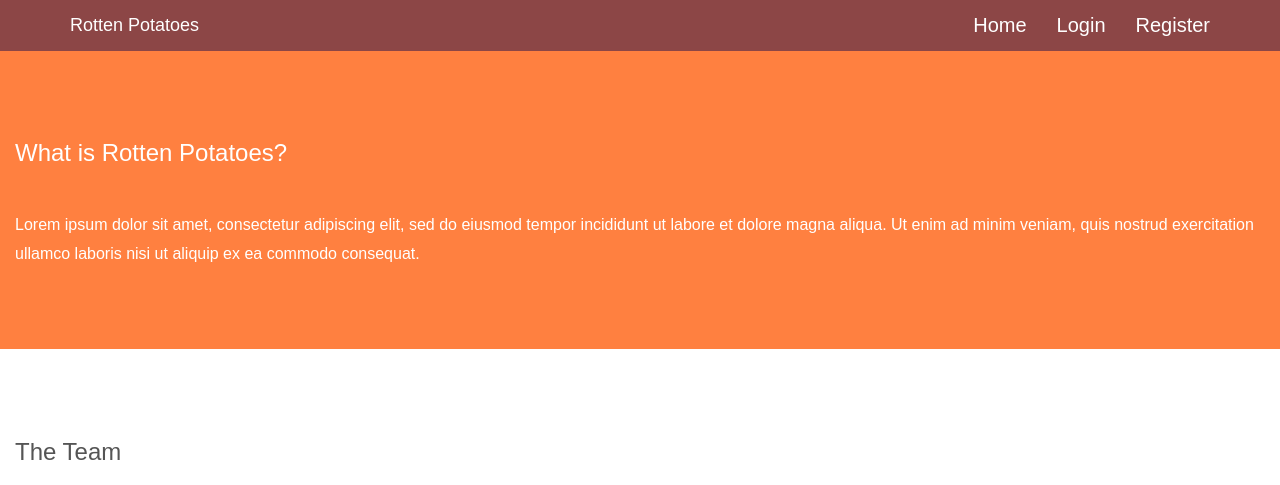
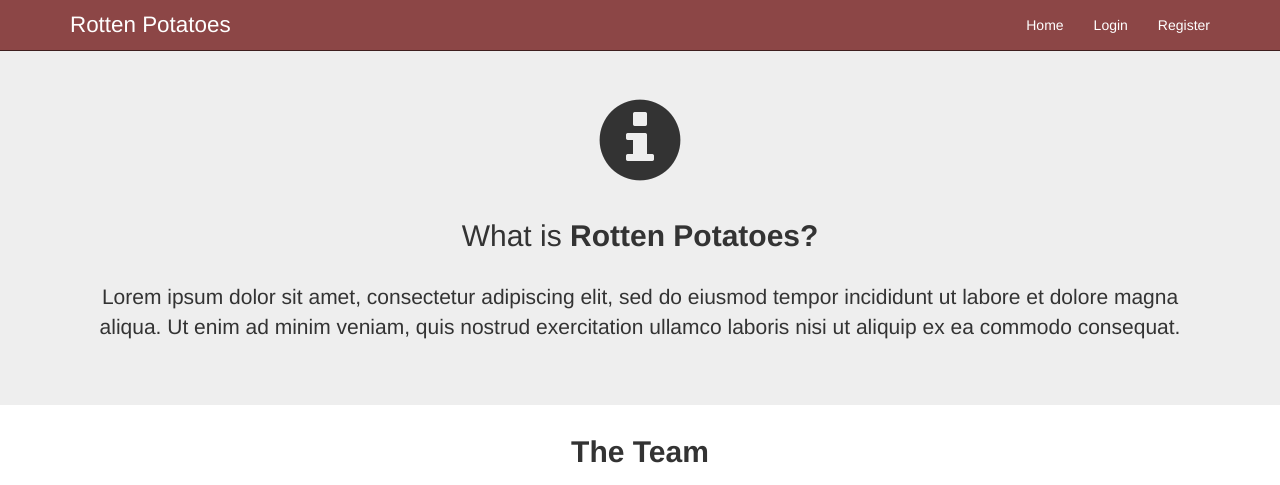
Before and after one commit to RobbieElias/RottenPotatoes, a PHP site: page /about.php in a window 1280 px wide. Shown: the top 485 px of the page. Run offline with PHP 8.4, Linux system fonts and the light colour scheme; data that the repository does not hold is empty; some libraries are stand-ins or nearby versions.

Commit message:
Fixed up the about page

```diff
--- a/Web/about.php
+++ b/Web/about.php
@@ -1,59 +1,58 @@
+<?php
+
+# include the config file
+require "./includes/config.php";
+
+?>
+
 <!DOCTYPE html>
 <html lang="en">
+
 <head>
     <?php include 'includes/meta.php';?>
     <title>About - Rotten Potatoes</title>
-    <link rel="stylesheet" href="http://maxcdn.bootstrapcdn.com/bootstrap/3.3.6/css/bootstrap.min.css">
-    <link href="http://fonts.googleapis.com/css?family=Montserrat" rel="stylesheet" type="test/css">
     <style>
-    body {
-        font: 20px Montserrat, sans-serif;
-        line-height: 1.8;
-        color: #f5f6f7;
+        .team-title {
+            margin: 0 0 20px 0;
+            font-weight: bold;
         }
-    p {font-size: 16px;}
-    .margin {margin-bottom: 45px;}
-    .bg-1 {
-        background-color: #FF8040; /* Mango Orange */
-        color: #ffffff;
+        .team-container img {
+            width: 200px;
+            height: 200px;
+            margin: 0 auto;
         }
-    .bg-2 {
-        background-color: #ffffff; /* White */
-        color: #555555;
-    }
-    .container-fluid {
-        padding-top: 70px;
-        padding-bottom: 70px;
-    }
-
     </style>
 </head>
+
 <body>
 
     <?php include 'includes/header.php';?>
-
-<!-- About Rotten Potatoes -->
-<div class="container-fluid bg-1 text-left">
-  <h3 class="margin">What is Rotten Potatoes?</h3>
-  <p>Lorem ipsum dolor sit amet, consectetur adipiscing elit, sed do eiusmod tempor incididunt ut labore et dolore magna aliqua. Ut enim ad minim veniam, quis nostrud exercitation ullamco laboris nisi ut aliquip ex ea commodo consequat. </p>
+    <div class="jumbotron">
+        <div class="container">
+            <p>
+                <span class="glyphicon glyphicon-info-sign" aria-hidden="true"></span>
+            </p>
+            <h2>What is <strong>Rotten Potatoes?</strong></h2>
+            <p>Lorem ipsum dolor sit amet, consectetur adipiscing elit, sed do eiusmod tempor incididunt ut labore et dolore magna aliqua. Ut enim ad minim veniam, quis nostrud exercitation ullamco laboris nisi ut aliquip ex ea commodo consequat.</p>
+        </div>
     </div>
 
     <!-- About the Members (in a grid) -->
-<div class="container-fluid bg-2 text-left">
-  <h3 class="margin">The Team</h3><br>
+    <div class="container team-container">
+        <h2 class="text-center team-title">The Team</h2>
         <div class="row text-center">
             <div class="col-sm-4">
-	  <img src="images/isaac.jpg" class="img-responsive img-circle margin" style="width:100%" alt="Image">
+                <img src="http://www.incrediblesnaps.com/wp-content/uploads/2013/05/38-Animal-Portrait-Photography-6.jpg" class="img-responsive img-circle" alt="Image">
                 <h4 class="margin">Isaac Shannon</h4>
                 <p>Lorem ipsum dolor sit amet, consectetur adipisicing elit, sed do eiusmod tempor incididunt ut labore et dolore magna aliqua.</p>
             </div>
             <div class="col-sm-4">
-	  <img src="images/robbie.jpg" class="img-responsive img-circle margin" style="width:100%" alt="Image">
+                <img src="http://1aike31wshtt3k0e9u2nxtwz.wpengine.netdna-cdn.com/wp-content/uploads/2011/01/animal-portraits_alex-castro.jpg" class="img-responsive img-circle" alt="Image">
                 <h4 class="margin">Robbie Elias</h4>
                 <p>Lorem ipsum dolor sit amet, consectetur adipisicing elit, sed do eiusmod tempor incididunt ut labore et dolore magna aliqua.</p>
             </div>
             <div class="col-sm-4">
-	  <img src="images/jesse.jpg" class="img-responsive img-circle margin" style="width:100%" alt="Image">
+                <img src="http://webneel.com/daily/sites/default/files/images/daily/05-2013/15-animal-portrait-photography.jpg" class="img-responsive img-circle" alt="Image">
                 <h4 class="margin">Jesse Desjardins</h4>
                 <p>Lorem ipsum dolor sit amet, consectetur adipisicing elit, sed do eiusmod tempor incididunt ut labore et dolore magna aliqua.</p>
             </div>
@@ -64,4 +63,5 @@
     <?php include 'includes/scripts.php';?>
 
 </body>
+
 </html>
--- a/Web/css/style.css
+++ b/Web/css/style.css
@@ -59,7 +59,7 @@ body {
 	text-align: center;
 }
 
-.jumbotron .glyphicon-film {
+.jumbotron .glyphicon-film, .jumbotron .glyphicon-info-sign {
 	font-size: 4em;
 }
 
@@ -74,3 +74,9 @@ body {
 #loginForm, #registerForm {
 	margin-top: 20px;
 }
+
+footer a {
+	margin-left: 10px;
+    padding-left: 10px;
+    border-left: solid 1px #a3a3a3;
+}
--- a/Web/includes/footer.php
+++ b/Web/includes/footer.php
@@ -1,4 +1,4 @@
 <footer class="container">
     <hr>
-    <p>&copy; 2016 Rotten Potatoes</p>
+    <p>&copy; 2016 Rotten Potatoes<a href="about.php">About</a></p>
 </footer>
```
Lines whose indentation alone changed are shown as unchanged.
